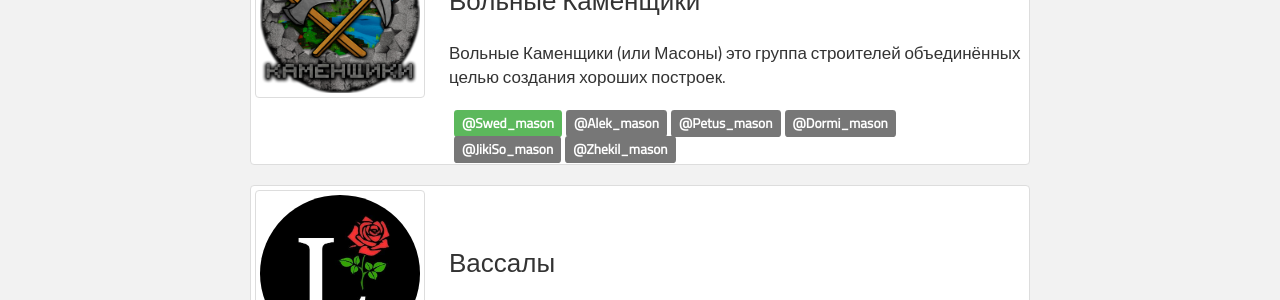
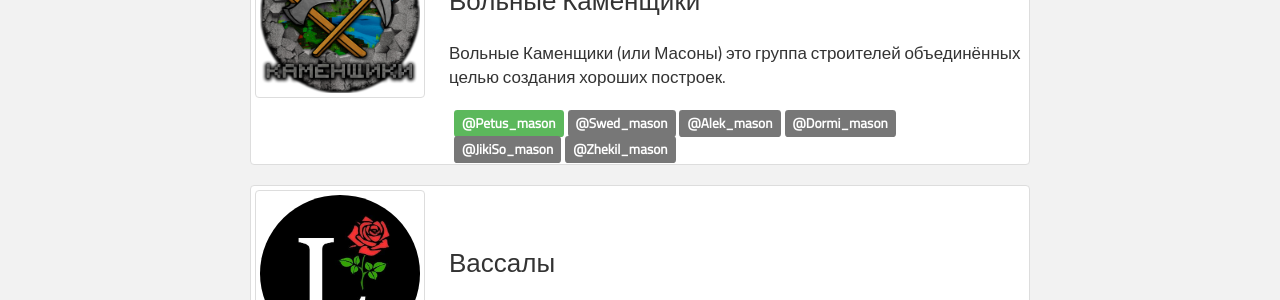
Before and after one commit to lord-server/lord-server.ru, a Jekyll site: the page built from clans.html, in a window 1280 px wide and 900 px high. Shown: the part 437-737 px from the top of the window. Built offline with Jekyll 4.4.1, drawn with Linux system fonts in a browser that asks for light colours.

Commit message:
change masons clan leader

```diff
--- a/_includes/header.html
+++ b/_includes/header.html
@@ -5,11 +5,18 @@
     <meta http-equiv="X-UA-Compatible" content="IE=edge, chrome=1">
     <meta name="viewport" content="width=device-width, initial-scale=1.0">
     <title>{{ page.title }} - L.O.R.D.</title>
-    <link rel="stylesheet" href="https://cdn.jsdelivr.net/npm/bootstrap@3.3.7/dist/css/bootstrap.min.css">
+    <link rel="stylesheet" href="https://cdn.jsdelivr.net/npm/bootstrap@3.4.1/dist/css/bootstrap.min.css">
     <link rel="stylesheet" href="https://cdn.jsdelivr.net/npm/@fortawesome/fontawesome-free@5.7.2/css/all.min.css">
     <link rel="stylesheet" href="/assets/css/main.css">
     <link rel="icon" type="image/png" sizes="32x32"   href="/assets/media/icon.png">
     <meta name="theme-color" content="#588f3d">
+    <script src="https://cdn.jsdelivr.net/npm/jquery@3/dist/jquery.min.js" integrity="sha256-/JqT3SQfawRcv/BIHPThkBvs0OEvtFFmqPF/lYI/Cxo=" crossorigin="anonymous"></script>
+    <script src="https://cdn.jsdelivr.net/npm/bootstrap@3.4.1/dist/js/bootstrap.min.js" integrity="sha384-aJ21OjlMXNL5UyIl/XNwTMqvzeRMZH2w8c5cRVpzpU8Y5bApTppSuUkhZXN0VxHd" crossorigin="anonymous"></script>
+    <script>
+        $(document).ready(function () {
+          $('[data-toggle="tooltip"]').tooltip()
+        })
+    </script>
   </head>
 
   <body>
--- a/clans.html
+++ b/clans.html
@@ -20,9 +20,9 @@ layout: default
                 </p>
                 <div class="col-xs-12">
                     <div class="pull-right clan-members">
-                        <b class="label label-success">@Swed_mason</b>
+                        <b class="label label-success" data-toggle="tooltip" title="Глава клана">@Petus_mason</b>
+                        <b class="label label-default">@Swed_mason</b>
                         <b class="label label-default">@Alek_mason</b>
-                        <b class="label label-default">@Petus_mason</b>
                         <b class="label label-default">@Dormi_mason</b>
                         <b class="label label-default">@JikiSo_mason</b>
                         <b class="label label-default">@Zhekil_mason</b>
@@ -48,7 +48,7 @@ layout: default
                 </p>
                 <div class="col-xs-12">
                     <div class="pull-right clan-members">
-                        <b class="label label-success">@Pilsner_vassal</b>
+                        <b class="label label-success" data-toggle="tooltip" title="Глава клана">@Pilsner_vassal</b>
                         <b class="label label-default">@PePe_vassal</b>
                         <b class="label label-default">@JVD_vassal</b>
                         <b class="label label-default">@Semi_vassal</b>
```
